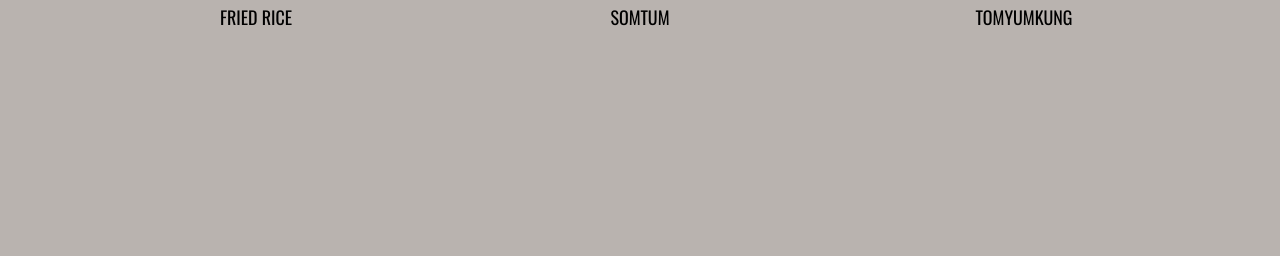
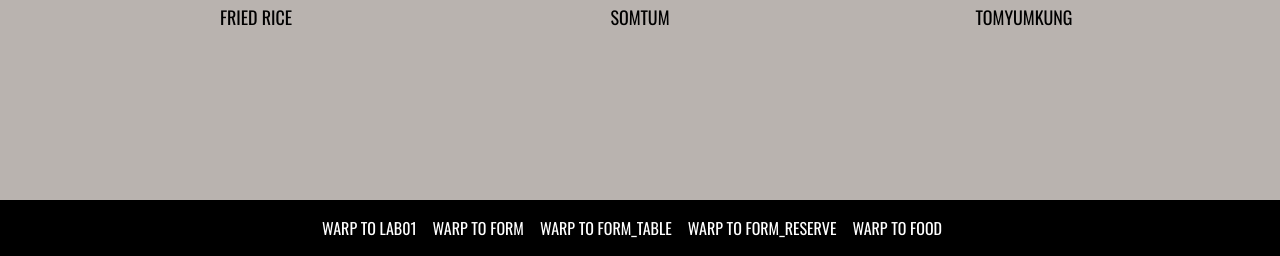
Before and after one commit to 63160048/88726059-642, a PHP site: page /main.html in a window 1280 px wide. Shown: the part 1224-1480 px from the top of the page. Before the commit the page ends 1250 px from the top, so only its background shows below. Run offline with PHP 8.4, Linux system fonts and the light colour scheme.

Commit message:
editlab03

```diff
--- a/lab03/mystyle.css
+++ b/lab03/css/mystyle.css
@@ -53,8 +53,27 @@ section p {
     text-transform: uppercase;
 }
 
+footer {
+    padding: 1em 0;
+    background: black;
+    text-align: center;
+}
+
+footer a {
+    display: block;
+    text-decoration: none;
+    color: white;
+    margin-right: 1em;
+    text-transform: uppercase;
+}
 @media(min-width:800px) {
     .col {
         display: flex;
     }
+    footer {
+        display: flex;
+        padding: 1em 0;
+        background: black;
+        justify-content: center;
+    }
 }
--- a/lab03/main.html
+++ b/lab03/main.html
@@ -8,7 +8,7 @@
     <link rel="preconnect" href="https://fonts.googleapis.com">
 <link rel="preconnect" href="https://fonts.gstatic.com" crossorigin>
 <link href="https://fonts.googleapis.com/css2?family=Montserrat&family=Oswald:wght@400;700&display=swap" rel="stylesheet">
-    <link rel="stylesheet" href="mystyle.css">
+    <link rel="stylesheet" href="css/mystyle.css">
     <link rel="stylesheet" href="lab01.html">
     <link rel="stylesheet" href="form.html">
     <link rel="stylesheet" href="form_table.html">
@@ -22,47 +22,54 @@
             <p>about thai foods</p>
             <div class="col">
                 <div class="box">
-                    <img src="/lab03/images/fries rice.jpg" alt="">
+                    <img src="/images/fries rice.jpg" alt="">
                     <p>fried rice</p>
                 </div>
                 <div class="box">
-                    <img src="/lab03/images/padthai" alt="">
+                    <img src="/images/padthai" alt="">
                     <p>somtum</p>
                 </div>
                 <div class="box">
-                    <img src="/lab03/images/tomyum.jpg" alt="">
+                    <img src="/images/tomyum.jpg" alt="">
                     <p>tomyumkung</p>
                 </div>
             </div>
             <div class="col">
                 <div class="box">
-                    <img src="/lab03/images/fries rice.jpg" alt="">
+                    <img src="/images/fries rice.jpg" alt="">
                     <p>fried rice</p>
                 </div>
                 <div class="box">
-                    <img src="/lab03/images/padthai" alt="">
+                    <img src="/images/padthai" alt="">
                     <p>somtum</p>
                 </div>
                 <div class="box">
-                    <img src="/lab03/images/tomyum.jpg" alt="">
+                    <img src="/images/tomyum.jpg" alt="">
                     <p>tomyumkung</p>
                 </div>
             </div>
             <div class="col">
                 <div class="box">
-                    <img src="/lab03/images/fries rice.jpg" alt="">
+                    <img src="/images/fries rice.jpg" alt="">
                     <p>fried rice</p>
                 </div>
                 <div class="box">
-                    <img src="/lab03/images/padthai" alt="">
+                    <img src="/images/padthai" alt="">
                     <p>somtum</p>
                 </div>
                 <div class="box">
-                    <img src="/lab03/images/tomyum.jpg" alt="">
+                    <img src="/images/tomyum.jpg" alt="">
                     <p>tomyumkung</p>
                 </div>
             </div>
         </div>
     </section>
+    <footer>
+            <a href="/lab01.html">Warp to lab01</a>
+            <a href="/form.html">Warp to form</a>
+            <a href="/form_table.html">Warp to form_table</a>
+            <a href="/form_reserve.html">Warp to form_reserve</a>
+            <a href="/food.html">Warp to food</a>
+    </footer>
 </body>
 </html>
```
Also changed, not shown: 1 other file.
